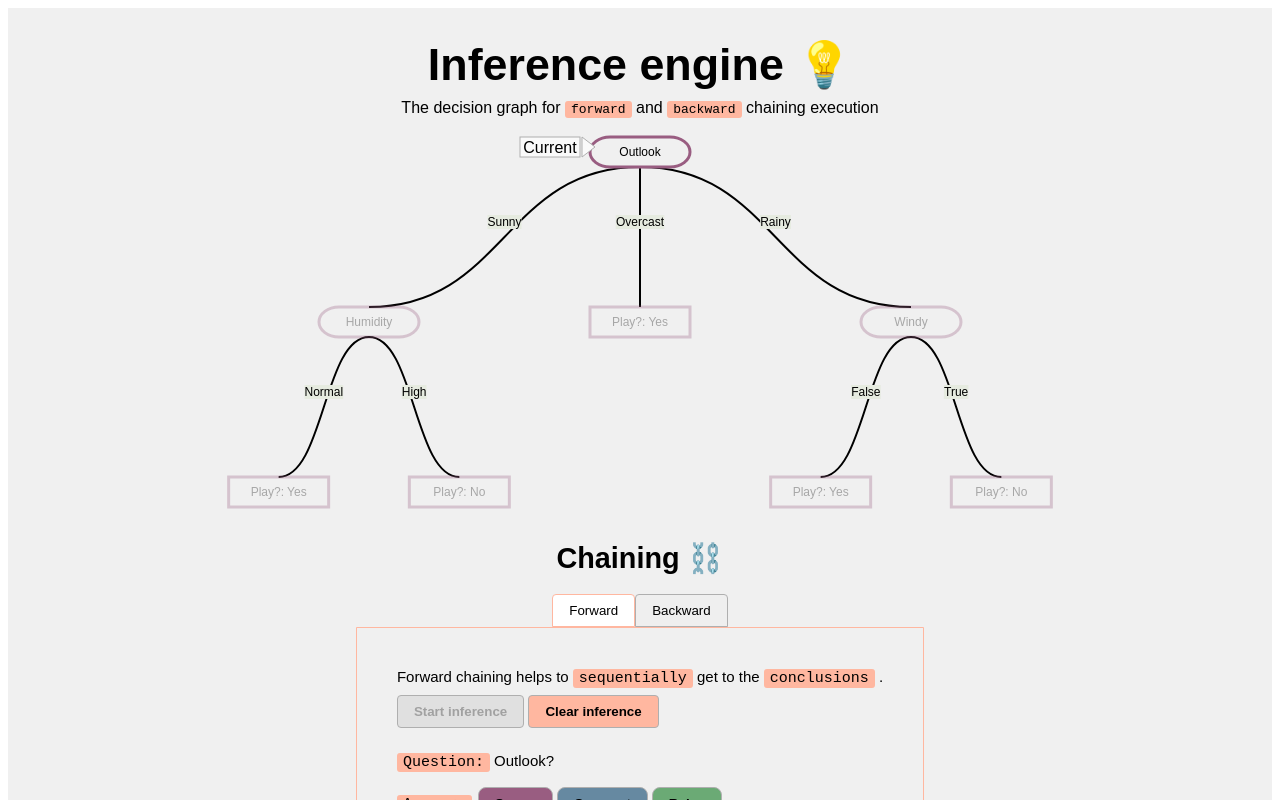
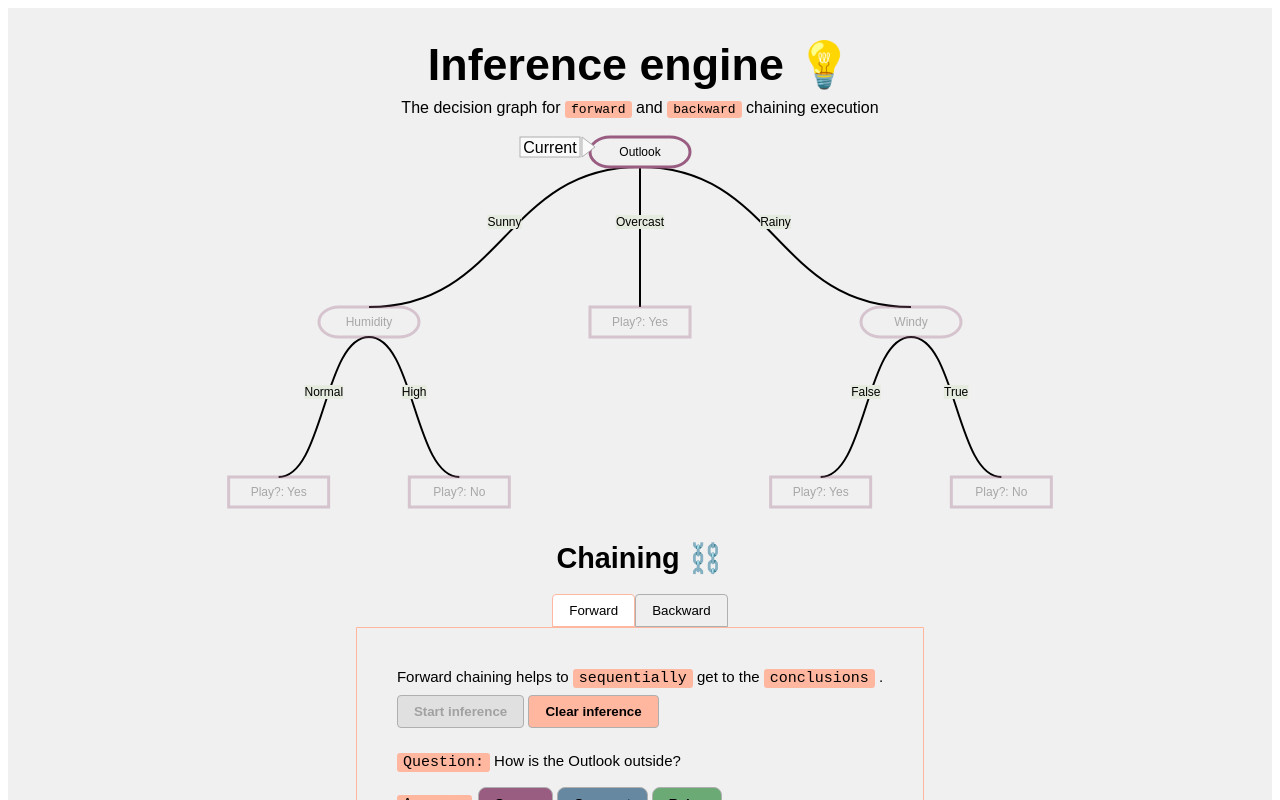
Before and after one commit to cyoq/inference-engine, a SvelteKit app: page / in a window 1280 px wide. Both pictures are taken after a click on the button "Start inference". Shown: the top 800 px of the page. Built offline with nearby package versions, Linux system fonts and the light colour scheme.

Commit message:
Add a prompt to the data

```diff
--- a/src/components/ForwardChaining.svelte
+++ b/src/components/ForwardChaining.svelte
@@ -29,7 +29,7 @@
   {#if $forwardInference.hasInferenceStarted && $forwardInference.currentNode.children}
     <div class="question" in:fade>
       <pre>Question:</pre>
-      {$forwardInference.currentNode.name}?
+      {$forwardInference.currentNode.prompt}
     </div>
   {/if}
 
@@ -51,7 +51,7 @@
   {#if $forwardInference.hasInferenceStarted && $forwardInference.currentNode.type === NodeType.Conclusion}
     <div class="conclusion" in:fade>
       <pre>Conclusion:</pre>
-      {$forwardInference.currentNode.name}
+      {$forwardInference.currentNode.prompt}
     </div>
   {/if}
 
--- a/src/data/tree-example.ts
+++ b/src/data/tree-example.ts
@@ -3,22 +3,26 @@ import { NodeType, type TreeNode } from '../types';
 const treeData: TreeNode = {
   name: 'Outlook',
   edge: null,
+  prompt: 'How is the Outlook outside?',
   type: NodeType.Fact,
   children: [
     {
       name: 'Humidity',
       edge: 'Sunny',
+      prompt: 'How is the humidity outside?',
       type: NodeType.Fact,
       children: [
         {
           name: 'Play?: Yes',
           edge: 'Normal',
+          prompt: 'I think it is safe to play',
           type: NodeType.Conclusion,
           children: null
         },
         {
           name: 'Play?: No',
           edge: 'High',
+          prompt: 'I think it is better not to play',
           type: NodeType.Conclusion,
           children: null
         }
@@ -27,23 +31,27 @@ const treeData: TreeNode = {
     {
       name: 'Play?: Yes',
       edge: 'Overcast',
+      prompt: 'I think it is safe to play',
       type: NodeType.Conclusion,
       children: null
     },
     {
       name: 'Windy',
+      prompt: 'Is it windy outside?',
       edge: 'Rainy',
       type: NodeType.Fact,
       children: [
         {
           name: 'Play?: Yes',
           edge: 'False',
+          prompt: 'I think it is safe to play',
           type: NodeType.Conclusion,
           children: null
         },
         {
           name: 'Play?: No',
           edge: 'True',
+          prompt: 'I think it is better not to play',
           type: NodeType.Conclusion,
           children: null
         }
--- a/src/types.ts
+++ b/src/types.ts
@@ -13,6 +13,7 @@ export type ProductionRule = {
 export type TreeNode = {
   name: string;
   type: NodeType;
+  prompt: string | null;
   edge: string | null;
   children: TreeNode[] | null;
 };
```
